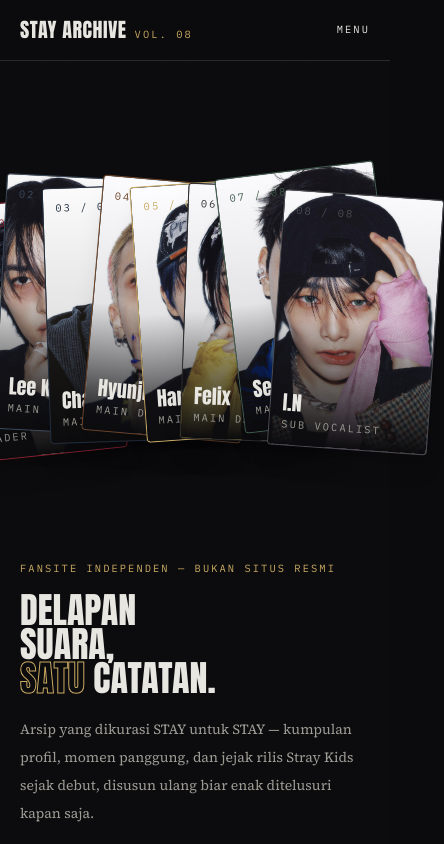
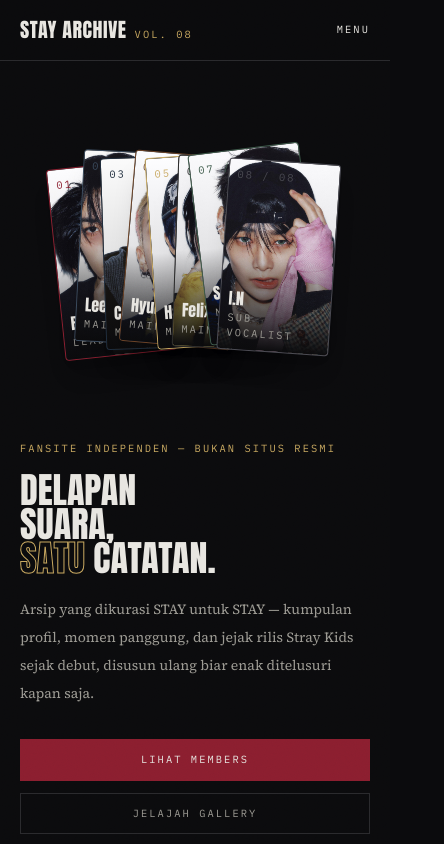
Before and after one commit to naufaldzakwannn/straykids, a Next.js app: page / in a window 390 px wide. Shown: the top 844 px of the page, 444 px wide, since content can reach past the window. Built offline with nearby package versions, Linux system fonts and the light colour scheme.

Commit message:
Mobile Photocard

```diff
--- a/app/components/PhotocardStack.tsx
+++ b/app/components/PhotocardStack.tsx
@@ -5,23 +5,26 @@
 import { members } from "@/lib/members";
 import type { CSSProperties } from "react";
 
-// Rotasi tetap per kartu agar terasa "ditumpuk tangan", bukan random tiap render
 const rotations = [-6, 3, -2, 5, -4, 2, -7, 4];
 
 export default function PhotocardStack() {
   return (
-    <div className="relative mx-auto h-[420px] w-full max-w-2xl sm:h-[460px]">
+    <div className="relative mx-auto h-[300px] w-full max-w-xs overflow-hidden sm:h-[380px] sm:max-w-lg md:h-[460px] md:max-w-2xl">
       {members.map((member, i) => {
-        const baseTransform = `translate(-50%, -50%) rotate(${rotations[i]}deg) translateX(${(i - 3.5) * 46}px)`;
+        const mobileOffset = (i - 3.5) * 24;
+        const desktopOffset = (i - 3.5) * 46;
+
+        const baseTransform = `translate(-50%, -50%) rotate(${rotations[i]}deg) translateX(${typeof window === "undefined" ? desktopOffset : desktopOffset}px)`;
+
         return (
           <Link
             key={member.slug}
             href={`/members/${member.slug}`}
-            className="card-tilt absolute left-1/2 top-1/2 flex h-64 w-40 flex-col justify-between overflow-hidden rounded-sm border p-3 shadow-xl sm:h-72 sm:w-44"
+            className="card-tilt absolute left-1/2 top-1/2 flex h-48 w-28 flex-col justify-between overflow-hidden rounded-sm border p-2 shadow-xl transition-transform sm:h-60 sm:w-36 sm:p-3 md:h-72 md:w-44"
             style={
               {
-                transform: baseTransform,
-                "--card-base-transform": baseTransform,
+                transform: `translate(-50%, -50%) rotate(${rotations[i]}deg) translateX(${mobileOffset}px)`,
+                "--card-base-transform": `translate(-50%, -50%) rotate(${rotations[i]}deg) translateX(${desktopOffset}px)`,
                 backgroundColor: "#1D1D20",
                 borderColor: member.accent,
                 zIndex: i,
@@ -30,18 +33,20 @@
           >
             {member.photo && (
               <>
-                <Image src={member.photo} alt={member.stageName} fill sizes="176px" className="object-cover" priority={i < 4} />
-                {/* Gradient gelap di bawah agar nama tetap terbaca di atas foto */}
+                <Image src={member.photo} alt={member.stageName} fill sizes="(max-width:640px) 112px, (max-width:768px) 144px, 176px" className="object-cover" priority={i < 4} />
+
                 <div className="absolute inset-0 bg-gradient-to-t from-ink via-ink/10 to-transparent" />
               </>
             )}
 
-            <span className="label-tag relative z-10" style={{ color: member.accent }}>
+            <span className="label-tag relative z-10 text-[10px] sm:text-xs" style={{ color: member.accent }}>
               {String(member.lineNumber).padStart(2, "0")} / 08
             </span>
+
             <div className="relative z-10">
-              <p className="font-display text-xl leading-none text-paper sm:text-2xl">{member.stageName}</p>
-              <p className="label-tag mt-1 text-paperdim">{member.position[0]}</p>
+              <p className="font-display text-base leading-none text-paper sm:text-xl md:text-2xl">{member.stageName}</p>
+
+              <p className="label-tag mt-1 text-[10px] text-paperdim sm:text-xs">{member.position[0]}</p>
             </div>
           </Link>
         );
```
